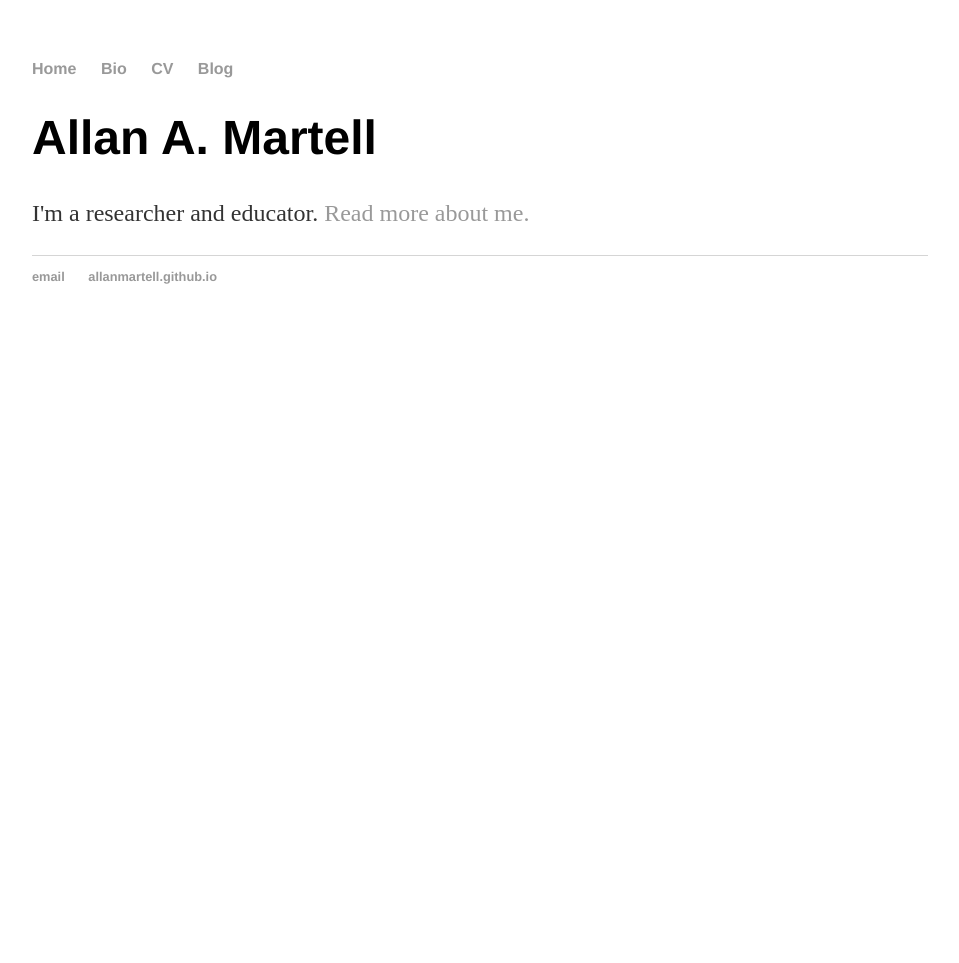
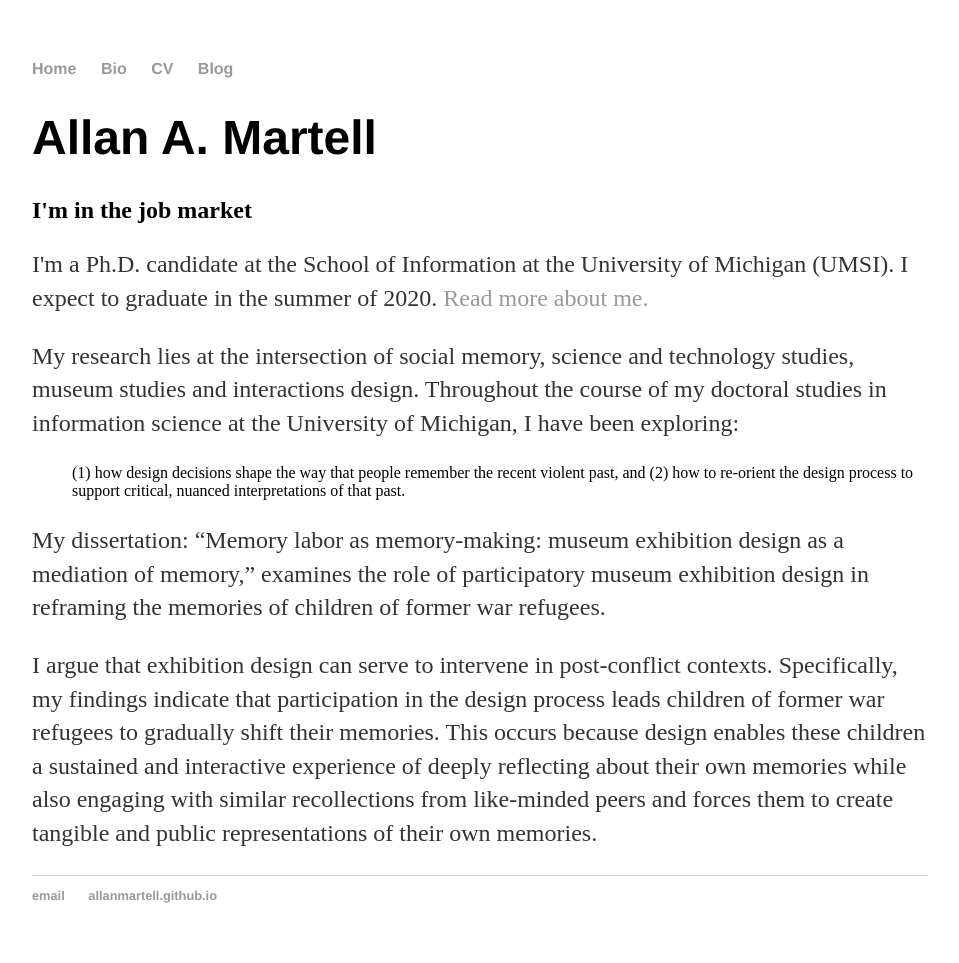
Before and after one commit to allanmartell/allanmartell.github.io, a Jekyll site: the page built from index.html, in a window 1280 px wide. Shown: the whole page, without its empty margins (160-1119 px from the left). Built offline with Jekyll 4.4.1, drawn with Linux system fonts in a browser that asks for light colours; before the commit the page ends 900 px from its top, so only the background shows below that.

Commit message:
Update index.html

```diff
--- a/index.html
+++ b/index.html
@@ -4,5 +4,18 @@ title: Allan Martell, Researcher and Educator
 ---
 <div class="blurb">
 	<h1>Allan A. Martell</h1>
-	<p>I'm a researcher and educator. <a href="/about">Read more about me.</a></p>
+
+	<h2>I'm in the job market</h2>
+
+	<p>I'm a Ph.D. candidate at the School of Information at the University of Michigan (UMSI). I expect to graduate in the summer of 2020. <a href="/about">Read more about me.</a></p>
+	<p>My research lies at the intersection of social memory, science and technology studies, museum studies and interactions design. Throughout the course of my doctoral studies in information science at the University of Michigan, I have been exploring:
+		<ul>
+			<il>(1) how design decisions shape the way that people remember the recent violent past, and </il>
+			<il>(2) how to re-orient the design process to support critical, nuanced interpretations of that past.</il>
+		</ul>
+	</p>
+	<p>My dissertation: “Memory labor as memory-making: museum exhibition design as a mediation of memory,” examines the role of participatory museum exhibition design in reframing the memories of children of former war refugees.</p>
+	<p>I argue that exhibition design can serve to intervene in post-conflict contexts. Specifically, my findings indicate that participation in the design process leads children of former war refugees to gradually shift their memories. This occurs because design enables these children a sustained and interactive experience of deeply reflecting about their own memories while also engaging with similar recollections from like-minded peers and forces them to create tangible and public representations of their own memories. </p>
+
+
 </div><!-- /.blurb -->
```
